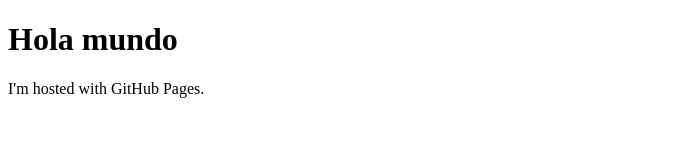
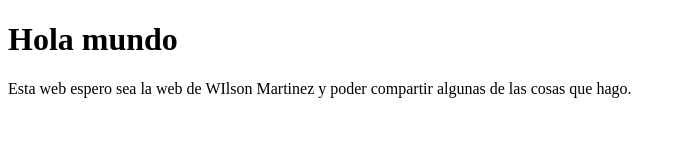
Before and after one commit to human17/human17.github.io, a plain HTML site: page index.html in a window 1280 px wide. Shown: the whole page, without its empty margins (0-686 px from the left). Drawn offline with Linux system fonts and the light colour scheme.

Commit message:
Update index.html

```diff
--- a/index.html
+++ b/index.html
@@ -2,6 +2,6 @@
 <html>
 <body>
 <h1>Hola mundo</h1>
-<p>I'm hosted with GitHub Pages.</p>
+<p>Esta web espero sea la web de WIlson Martinez y poder compartir algunas de las cosas que hago.</p>
 </body>
 </html>
```
